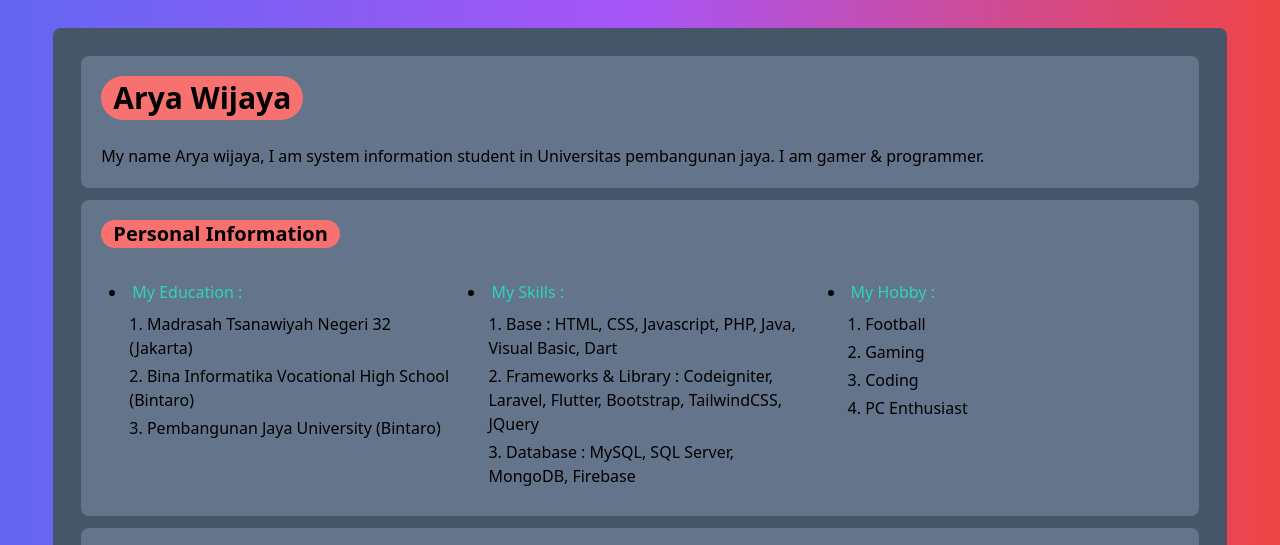
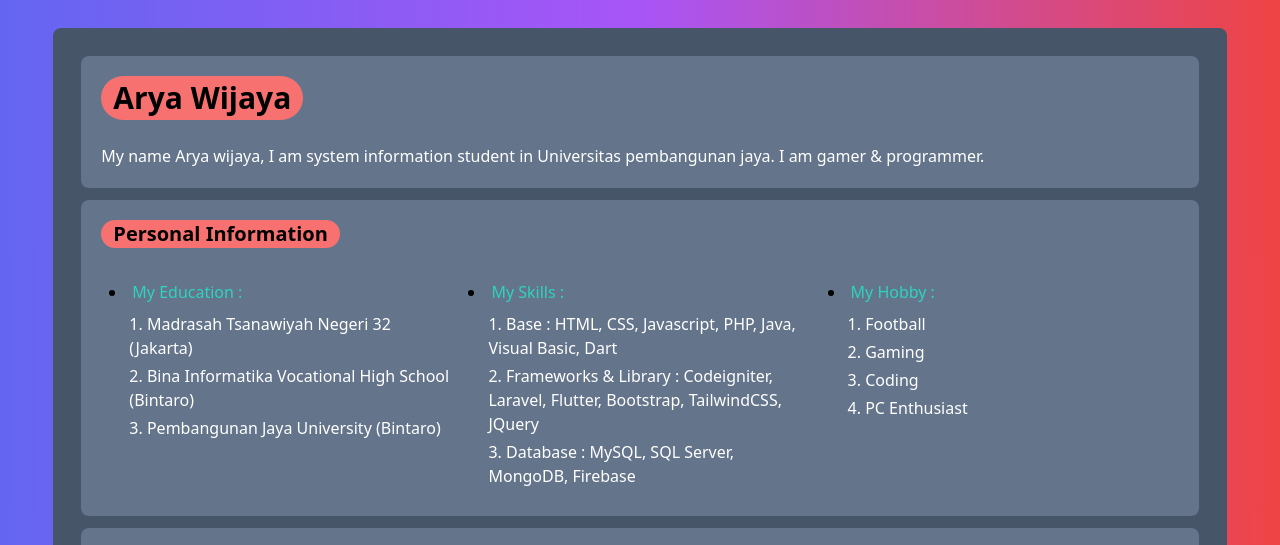
Before and after one commit to Aryaw1jaya/arya_wijaya-final_project, a plain HTML site: page index.html in a window 1280 px wide. Shown: the top 545 px of the page. Drawn offline with nearby package versions, Linux system fonts and the light colour scheme.

Commit message:
update text-white

```diff
--- a/index.html
+++ b/index.html
@@ -14,7 +14,7 @@
         <section class="mx-auto w-full rounded-lg bg-slate-500 p-5 mb-3 lg:text-left md:text-left sm:text-center">
             <h2 class="font-bold text-3xl bg-red-400 rounded-full w-fit px-3 py-1 lg:mx-0 md:mx-auto sm:mx-auto sm">Arya Wijaya</h2>
             <br>
-            <p>My name Arya wijaya, I am system information student in Universitas pembangunan jaya. I am gamer &
+            <p class="text-white">My name Arya wijaya, I am system information student in Universitas pembangunan jaya. I am gamer &
                 programmer.</p>
         </section>
         <!-- section personal info -->
@@ -25,7 +25,7 @@
                 <div class="lg:w-1/3 md:w-1/2 sm:w-full p-2 rounded-lg">
                     <li>
                         <span class="font-medium text-teal-400">My Education :</span>
-                        <ul class="pl-5 mt-2 space-y-1 list-decimal list-inside">
+                        <ul class="pl-5 mt-2 space-y-1 list-decimal list-inside text-white">
                             <li>Madrasah Tsanawiyah Negeri 32 (Jakarta)</li>
                             <li>Bina Informatika Vocational High School (Bintaro)</li>
                             <li>Pembangunan Jaya University (Bintaro)</li>
@@ -35,7 +35,7 @@
                 <div class="lg:w-1/3 md:w-1/2 sm:w-full p-2 rounded-lg">
                     <li>
                         <span class="font-medium text-teal-400">My Skills : </span>
-                        <ul class="pl-5 mt-2 space-y-1 list-decimal list-inside">
+                        <ul class="pl-5 mt-2 space-y-1 list-decimal list-inside text-white">
                             <li>Base : HTML, CSS, Javascript, PHP, Java, Visual Basic, Dart</li>
                             <li>Frameworks & Library : Codeigniter, Laravel, Flutter, Bootstrap, TailwindCSS, JQuery
                             </li>
@@ -45,8 +45,8 @@
                 </div>
                 <div class="lg:w-1/3 md:w-1/2 sm:w-full p-2 rounded-lg">
                     <li>
-                        <span class="font-medium text-teal-400">My Hobby : </span>
-                        <ul class="pl-5 mt-2 space-y-1 list-decimal list-inside">
+                        <span class="font-medium text-teal-400 ">My Hobby : </span>
+                        <ul class="pl-5 mt-2 space-y-1 list-decimal list-inside text-white">
                             <li>Football</li>
                             <li>Gaming</li>
                             <li>Coding</li>
```
